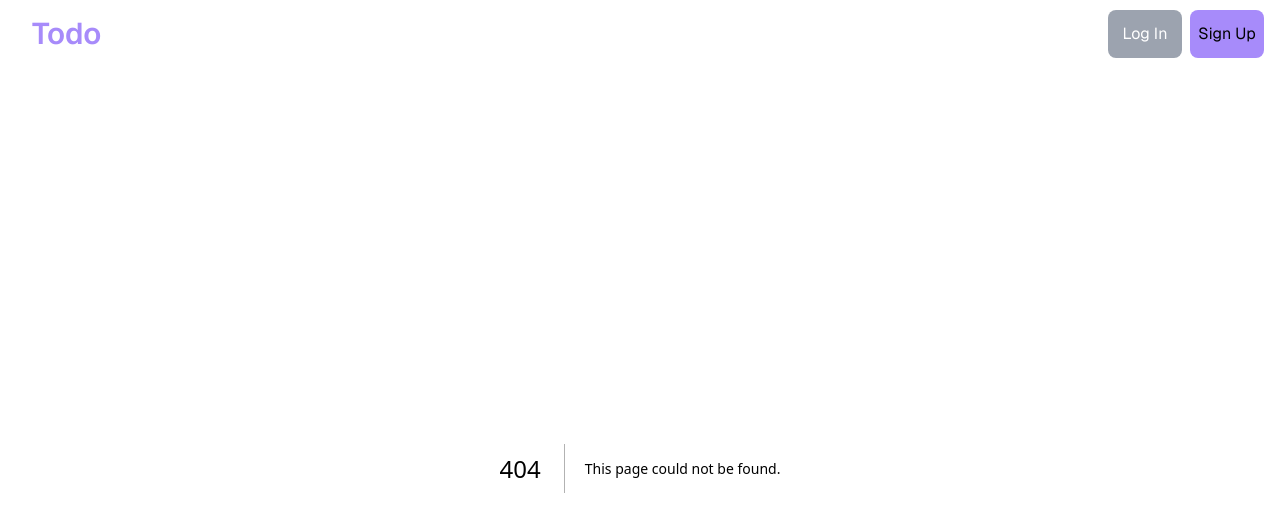
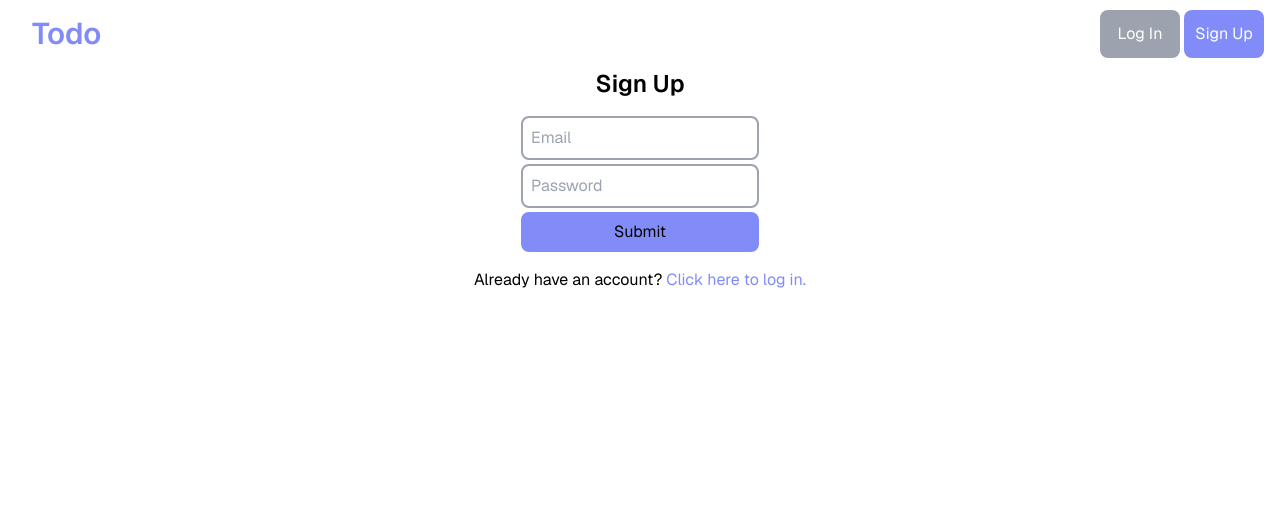
Before and after one commit to savillea1375/todo, a Next.js app: page /signup in a window 1280 px wide. Before the commit this address had no page. Shown: the top 532 px of the page. Built offline with nearby package versions, Linux system fonts and the light colour scheme; no server answers.

Commit message:
Added login and signup pages, as well as protected the main page

```diff
--- /dev/null
+++ b/app/actions.ts
@@ -0,0 +1,47 @@
+"use server";
+
+import { createClient } from "@/utils/supabase/server";
+import { revalidatePath } from "next/cache";
+import { redirect } from "next/navigation";
+
+export async function signup(formData: FormData) {
+  const supabase = createClient();
+  const { error } = await supabase.auth.signUp({
+    email: formData.get("email") as string,
+    password: formData.get("password") as string,
+  });
+
+  if (error) {
+    console.log(error);
+    redirect("/error");
+  }
+
+  revalidatePath("/", "layout");
+  redirect("/");
+}
+
+export async function login(formData: FormData) {
+  const supabase = createClient();
+  const data = {
+    email: formData.get("email") as string,
+    password: formData.get("password") as string,
+  };
+
+  const { error } = await supabase.auth.signInWithPassword(data);
+
+  if (error) {
+    console.log(error);
+    redirect("/error");
+  }
+
+  revalidatePath("/", "layout");
+  redirect("/");
+}
+
+export async function signOut() {
+  const supabase = createClient();
+  const { error } = await supabase.auth.signOut();
+
+  revalidatePath("/", "layout");
+  redirect("/login");
+}
--- /dev/null
+++ b/app/error/page.tsx
@@ -0,0 +1,3 @@
+export default function Page() {
+  return <p>Sorry, something went wrong</p>;
+}
--- /dev/null
+++ b/app/login/page.tsx
@@ -0,0 +1,54 @@
+import { createClient } from "@/utils/supabase/server";
+import Link from "next/link";
+import { login } from "../actions";
+import { redirect } from "next/navigation";
+
+export default async function Page() {
+  const supabase = createClient();
+  const {
+    data: { user },
+  } = await supabase.auth.getUser();
+
+  if (user) {
+    redirect("/");
+  }
+
+  return (
+    <div className="flex flex-col items-center">
+      <h1 className="text-2xl font-semibold">Log In</h1>
+      <form className="flex flex-col gap-1 my-4" action={login}>
+        <input
+          className="border-2 border-gray-400 rounded-lg p-2"
+          type="email"
+          id="email"
+          name="email"
+          placeholder="Email"
+          required
+        />
+        <input
+          className="border-2 border-gray-400 rounded-lg p-2"
+          type="password"
+          id="password"
+          name="password"
+          placeholder="Password"
+          required
+        />
+        <button
+          type="submit"
+          className="bg-primary rounded-lg py-2 cursor-pointer hover:brightness-[0.9] active:scale-[0.9] transition-all"
+        >
+          Submit
+        </button>
+      </form>
+      <p>
+        Don't have an account?{" "}
+        <Link
+          className="text-primary active:brightness-75 hover:underline"
+          href="/signup"
+        >
+          Click here to sign up.
+        </Link>
+      </p>
+    </div>
+  );
+}
--- a/app/page.tsx
+++ b/app/page.tsx
@@ -1,9 +1,16 @@
 import { createClient } from "@/utils/supabase/server";
+import { redirect } from "next/navigation";
 
 export default async function Index() {
   const supabase = createClient();
+  const {
+    data: { user },
+  } = await supabase.auth.getUser();
   const { data: tasks } = await supabase.from("tasks").select("*");
-  console.log(tasks);
+
+  if (!user) {
+    redirect("/login");
+  }
 
   return (
     <>
--- /dev/null
+++ b/app/signup/page.tsx
@@ -0,0 +1,54 @@
+import { createClient } from "@/utils/supabase/server";
+import Link from "next/link";
+import { signup } from "../actions";
+import { redirect } from "next/navigation";
+
+export default async function Page() {
+  const supabase = createClient();
+  const {
+    data: { user },
+  } = await supabase.auth.getUser();
+
+  if (user) {
+    redirect("/");
+  }
+
+  return (
+    <div className="flex flex-col items-center">
+      <h1 className="text-2xl font-semibold">Sign Up</h1>
+      <form className="flex flex-col gap-1 my-4" action={signup}>
+        <input
+          className="border-2 border-gray-400 rounded-lg p-2"
+          type="email"
+          id="email"
+          name="email"
+          placeholder="Email"
+          required
+        />
+        <input
+          className="border-2 border-gray-400 rounded-lg p-2"
+          type="password"
+          id="password"
+          name="password"
+          placeholder="Password"
+          required
+        />
+        <button
+          type="submit"
+          className="bg-primary rounded-lg py-2 cursor-pointer hover:brightness-[0.9] active:scale-[0.9] transition-all"
+        >
+          Submit
+        </button>
+      </form>
+      <p>
+        Already have an account?{" "}
+        <Link
+          className="text-primary active:brightness-75 hover:underline"
+          href="/login"
+        >
+          Click here to log in.
+        </Link>
+      </p>
+    </div>
+  );
+}
--- a/components/Header.tsx
+++ b/components/Header.tsx
@@ -1,6 +1,13 @@
 import Link from "next/link";
+import { createClient } from "@/utils/supabase/server";
+import { signOut } from "@/app/actions";
 
-export function Header() {
+export async function Header() {
+  const supabase = createClient();
+  const {
+    data: { user },
+  } = await supabase.auth.getUser();
+
   return (
     <div className="flex justify-between px-4 my-2 items-center">
       <Link
@@ -9,18 +16,32 @@ export function Header() {
       >
         Todo
       </Link>
-      <div className="flex gap-2 w-[12.5%]">
-        <form className="flex-1" action="">
-          <button className="bg-gray-400 rounded-lg py-3 w-[100%] text-white hover:brightness-[0.8] active:scale-[0.9] transition-all">
+      {!user && (
+        <div className="flex gap-1 w-[25%] justify-end">
+          <Link
+            href="/login"
+            className="bg-gray-400 flex-1 rounded-lg py-3 w-[100%] max-w-[5rem] text-center text-white hover:brightness-[0.9] active:scale-[0.9] transition-all"
+          >
             Log In
+          </Link>
+          <Link
+            className="bg-primary flex-1 rounded-lg py-3 w-[100%] max-w-[5rem] text-center text-white hover:brightness-[0.9] active:scale-[0.9] transition-all"
+            href="/signup"
+          >
+            Sign Up
+          </Link>
+        </div>
+      )}
+      {user && (
+        <form className="w-100%" action={signOut}>
+          <button
+            type="submit"
+            className="bg-gray-400 flex-1 rounded-lg px-2 py-3 w-[100%] max-w-[5rem] text-center text-white hover:brightness-[0.9] active:scale-[0.9] transition-all"
+          >
+            Sign Out
           </button>
         </form>
-        <form className="flex-1" action="">
-          <button className="bg-primary rounded-lg py-3 w-[100%] hover:brightness-[0.8] active:scale-[0.9] transition-all">
-            Sign Up
-          </button>
-        </form>
-      </div>
+      )}
     </div>
   );
 }
--- a/tailwind.config.ts
+++ b/tailwind.config.ts
@@ -7,7 +7,7 @@ module.exports = {
   theme: {
     extend: {
       colors: {
-        primary: "#a78bfa",
+        primary: "#818cf8",
       },
     },
   },
```
